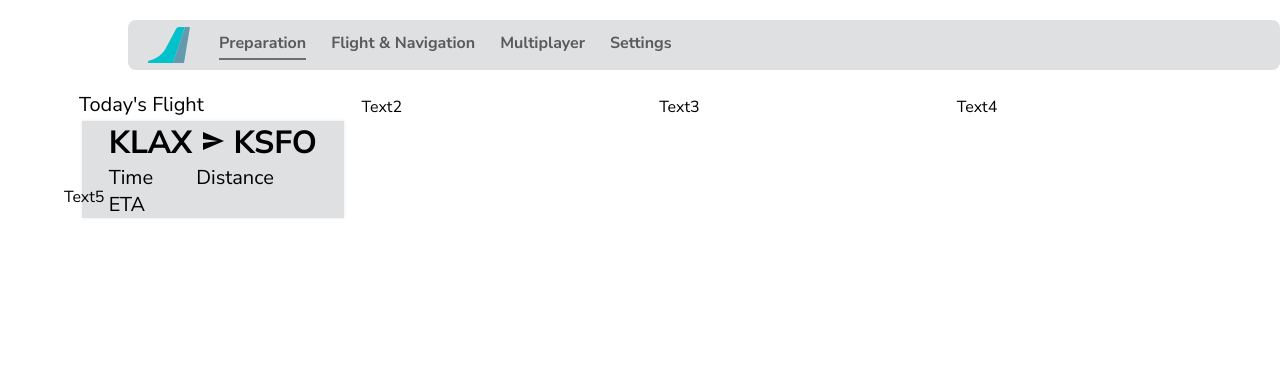
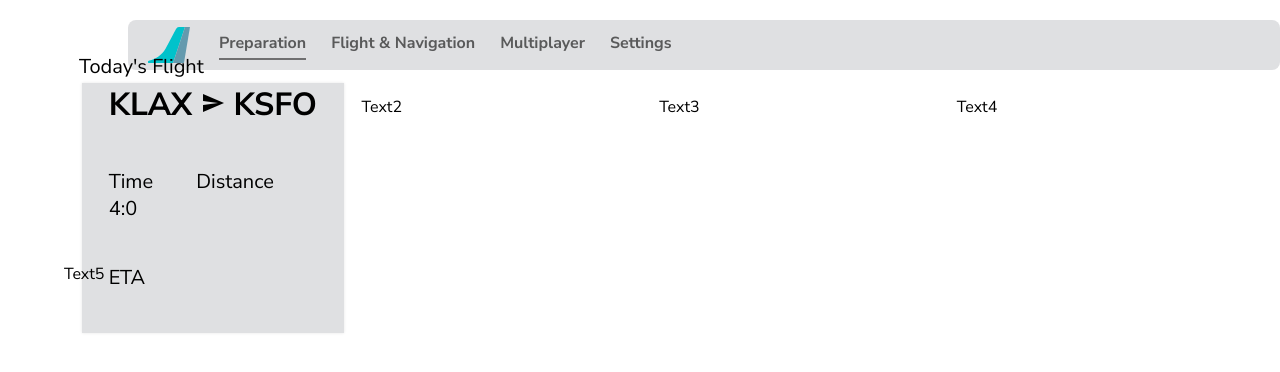
Before and after one commit to flybywiresim/efb, a React (Create React App) app: page / in a window 1280 px wide. Shown: the top 372 px of the page. Built offline with nearby package versions, Linux system fonts and the light colour scheme.

Commit message:
Moved the airports into the main App class.

```diff
--- a/package.json
+++ b/package.json
@@ -6,6 +6,7 @@
     "@testing-library/jest-dom": "^5.11.5",
     "@testing-library/react": "^11.1.0",
     "@testing-library/user-event": "^12.1.10",
+    "material-design-icons": "^3.0.1",
     "react": "^17.0.1",
     "react-dom": "^17.0.1",
     "react-scripts": "4.0.0",
--- a/public/index.html
+++ b/public/index.html
@@ -15,8 +15,7 @@
       user's mobile device or desktop. See https://developers.google.com/web/fundamentals/web-app-manifest/
     -->
     <link rel="manifest" href="%PUBLIC_URL%/manifest.json" />
-    <link href="https://fonts.googleapis.com/icon?family=Material+Icons"
-          rel="stylesheet">
+    <link href="https://fonts.googleapis.com/icon?family=Material+Icons" rel="stylesheet">
     <!--
       Notice the use of %PUBLIC_URL% in the tags above.
       It will be replaced with the URL of the `public` folder during the build.
--- a/src/App.css
+++ b/src/App.css
@@ -39,6 +39,7 @@
 }
 
 .CFWidgetDiv {
+  min-width: 250px;
   margin: 5%;
   display: flex;
   font-size: 1.25rem;
@@ -48,6 +49,7 @@
 }
 
 .CFWidgetDiv #Panel {
+  min-height: 250px;
   display: grid;
   box-shadow: 0 0 3px rgba(0, 0, 0, 0.1);
   margin: 1%;
--- a/src/App.js
+++ b/src/App.js
@@ -5,11 +5,22 @@ import './Widget.js';
 import Widgets from "./Widget";
 
 class App extends React.Component {
+    constructor(props) {
+        super(props);
+        this.state = {
+            departingAirport: "KLAX",
+            arrivingAirport: "KSFO",
+        };
+    }
+
     render() {
         return (
             <div className="App">
                 <Toolbar />
-                <Widgets />
+                <Widgets
+                    departingAirport={this.state.departingAirport}
+                    arrivingAirport={this.state.arrivingAirport}
+                />
             </div>
         );
     }
--- a/src/Widget.js
+++ b/src/Widget.js
@@ -5,7 +5,7 @@ class Widgets extends React.Component {
     render() {
         return (
             <div className="Widgets">
-                <CFWidget dep="KLAX " arr=" KSFO"/>
+                <CFWidget dep={this.props.departingAirport} arr={this.props.arrivingAirport}/>
                 <p>Text2</p>
                 <p>Text3</p>
                 <p>Text4</p>
@@ -16,6 +16,11 @@ class Widgets extends React.Component {
 }
 
 class CFWidget extends React.Component {
+    constructor(props) {
+        super(props);
+        this.state = { elapsedFlightTime: new Date() };
+    }
+
     render() {
         return (
             <div className="CFWidgetDiv">
@@ -24,12 +29,15 @@ class CFWidget extends React.Component {
                     <div id="DepArr">
                         <p>
                             {this.props.dep}
+                            <i> </i>
                             <i class="material-icons">send</i>
+                            <i> </i>
                             {this.props.arr}
                         </p>
                     </div>
                     <div id="Time">
-                        <p>Time</p>
+                        <p id="Title">Time</p>
+                        <p>{this.state.elapsedFlightTime.getHours()}:{this.state.elapsedFlightTime.getMinutes()}</p>
                     </div>
                     <div id="Distance">
                         <p>Distance</p>
```
Also changed, not shown: 1 other file (tests, documents, lock files or other folders).
